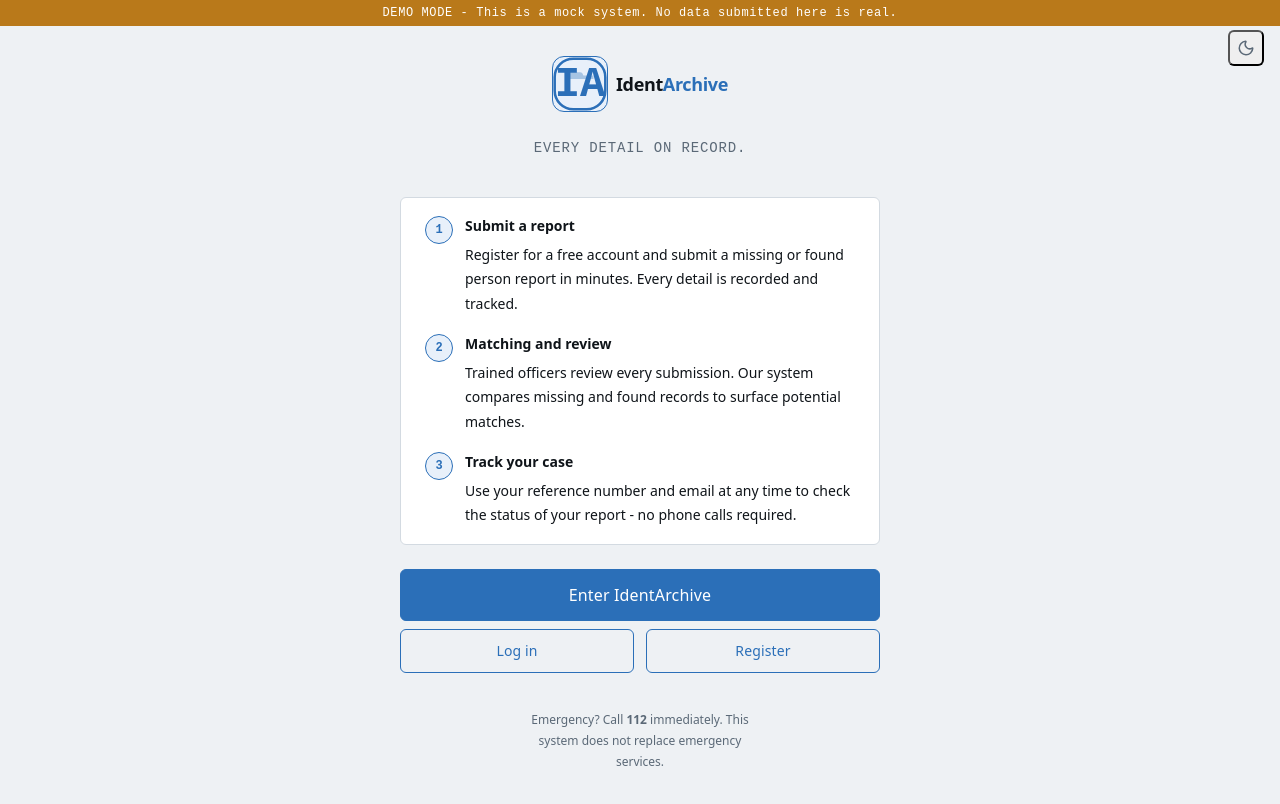
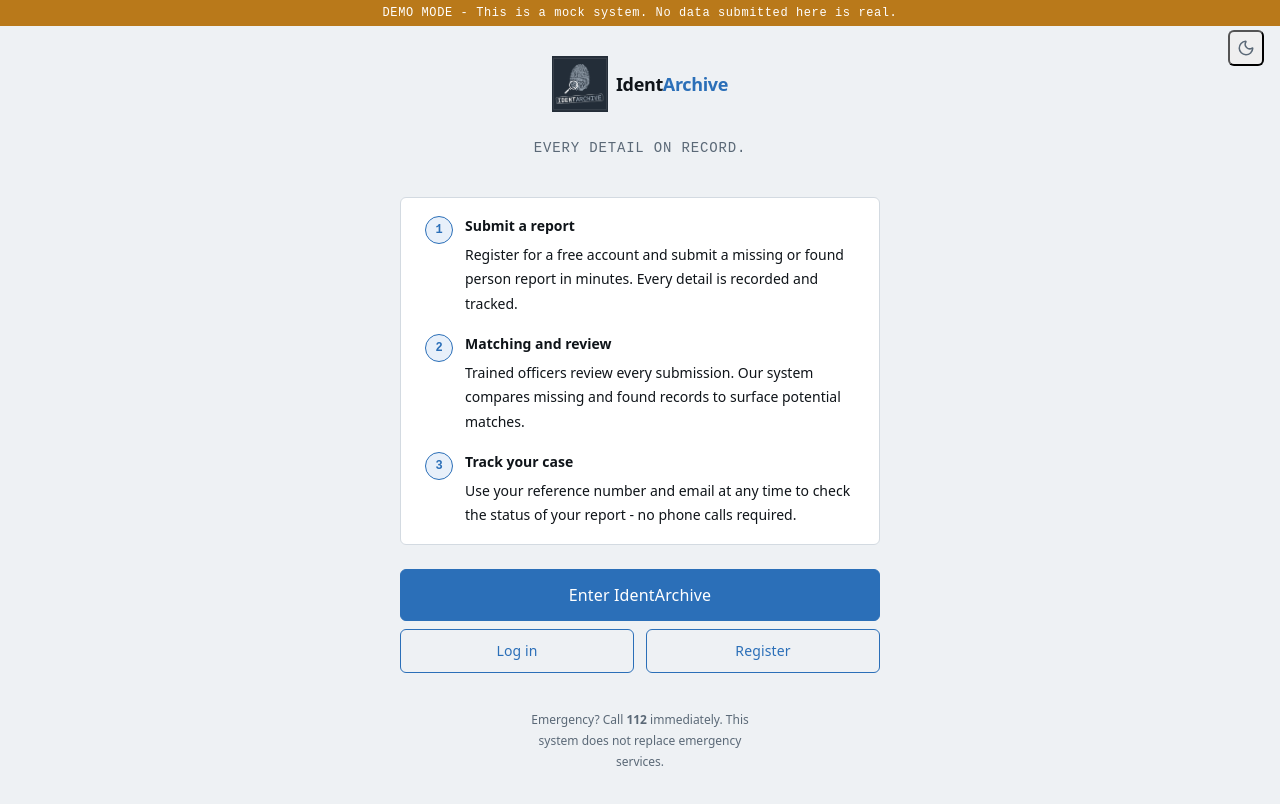
Before and after one commit to rachanakotiyan/IdentArchive, a React (Vite) app in the folder frontend/: page / in a window 1280 px wide. Shown: the top 804 px of the page. Built offline with nearby package versions, Linux system fonts and the light colour scheme.

Commit message:
added logo

```diff
--- a/frontend/src/components/ui/Logo.css
+++ b/frontend/src/components/ui/Logo.css
@@ -27,6 +27,12 @@
   border: 1.5px solid var(--accent);
 }
 
+.logo__badge--image {
+  object-fit: contain;
+  background: transparent;
+  border: 0;
+}
+
 .logo__wordmark {
   font-family: var(--font-sans);
   font-weight: 700;
--- a/frontend/src/components/ui/Logo.jsx
+++ b/frontend/src/components/ui/Logo.jsx
@@ -1,3 +1,4 @@
+import { useState } from 'react';
 import { Link } from 'react-router-dom';
 import './Logo.css';
 
@@ -12,12 +13,13 @@ import './Logo.css';
  * @param {string}  as           - 'a' for anchor, 'span' for non-link
  */
 export default function Logo({ size = 32, showWordmark = true, to = '/', as: Tag }) {
+  const [imageFailed, setImageFailed] = useState(false);
   const fontSize = Math.round(size * 0.45);
   const radius   = Math.round(size * 0.22);
 
   const badge = (
     <>
-      {/* SVG shield/file-folder badge */}
+      {imageFailed ? (
         <svg
           width={size}
           height={size}
@@ -28,12 +30,9 @@ export default function Logo({ size = 32, showWordmark = true, to = '/', as: Tag
           className="logo__badge"
           style={{ borderRadius: radius }}
         >
-        {/* File-folder shape */}
           <rect width="32" height="32" rx={radius} fill="var(--accent-subtle)" />
           <rect x="1" y="1" width="30" height="30" rx={radius - 1} stroke="var(--accent)" strokeWidth="1.5" fill="none" />
-        {/* Tab notch */}
           <path d="M8 11 Q8 9 10 9 L16 9 Q17.5 9 18 11 L24 11 Q24 11 24 13 L8 13 Z" fill="var(--accent)" opacity="0.35" />
-        {/* Text */}
           <text
             x="16"
             y="23"
@@ -46,6 +45,17 @@ export default function Logo({ size = 32, showWordmark = true, to = '/', as: Tag
             IA
           </text>
         </svg>
+      ) : (
+        <img
+          src="/identarchive-logo.png"
+          alt=""
+          aria-hidden="true"
+          className="logo__badge logo__badge--image"
+          width={size}
+          height={size}
+          onError={() => setImageFailed(true)}
+        />
+      )}
       {showWordmark && (
         <span className="logo__wordmark">
           Ident<span>Archive</span>
```
Also changed, not shown: frontend/public/identarchive-logo.png (added). Lines whose indentation alone changed are shown as unchanged.
